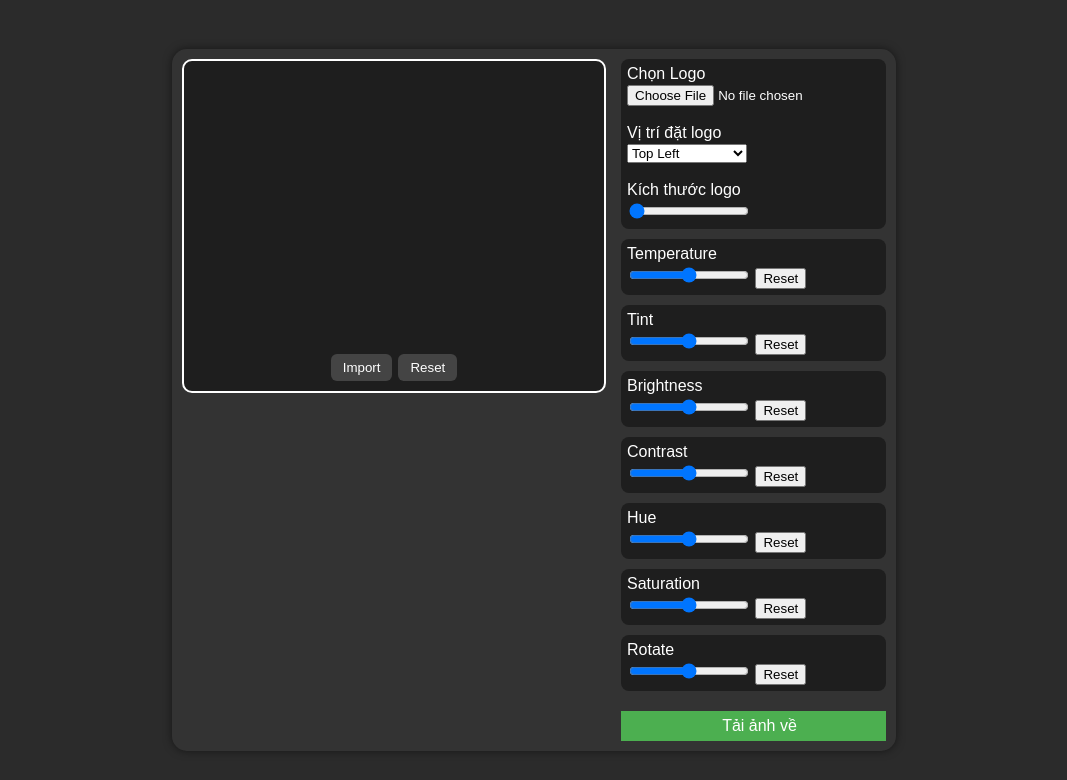
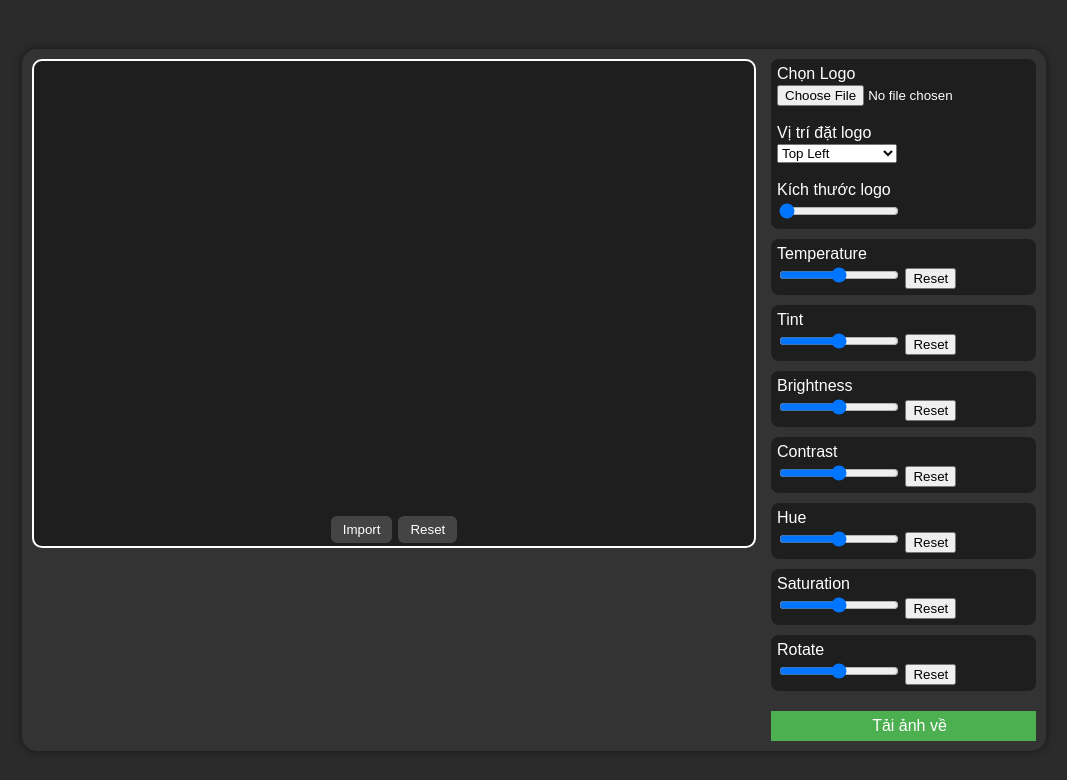
Before and after one commit to TheAnhhh1903/Chinh-sua-anh, a plain HTML site: page index.html in a window 1280 px wide. Shown: the whole page, without its empty margins (106-1173 px from the left). Drawn offline with Linux system fonts and the light colour scheme.

Commit message:
Thay doi

```diff
--- a/index.html
+++ b/index.html
@@ -9,7 +9,7 @@
 <body>
     <div class="container">
         <div class="canvas-wrapper">
-            <canvas id="canvas" width="400" height="260"></canvas>
+            <canvas id="canvas" width="700" height="455"></canvas>
             <div class="btns">
                 <button onclick="document.getElementById('upload').click()">Import</button>
                 <input type="file" id="upload" style="display: none" accept="image/*" onchange="loadImage(event)">
--- a/script.js
+++ b/script.js
@@ -91,9 +91,12 @@ function applyFilters() {
         data[i + 2] = clamp(data[i + 2] + brightness, 0, 255);
 
         // Áp dụng độ tương phản
-        data[i] = clamp((data[i] - 128) * (contrast / 100 + 1) + 128, 0, 255);
-        data[i + 1] = clamp((data[i + 1] - 128) * (contrast / 100 + 1) + 128, 0, 255);
-        data[i + 2] = clamp((data[i + 2] - 128) * (contrast / 100 + 1) + 128, 0, 255);
+        const contrastFactor = contrast / 100;
+        const adjustedContrast = contrastFactor > 0 ? 1 + contrastFactor : 1 + contrastFactor / 2; // Điều chỉnh hệ số khi contrast âm
+
+        data[i] = clamp((data[i] - 128) * adjustedContrast + 128, 0, 255);
+        data[i + 1] = clamp((data[i + 1] - 128) * adjustedContrast + 128, 0, 255);
+        data[i + 2] = clamp((data[i + 2] - 128) * adjustedContrast + 128, 0, 255);
 
         // Áp dụng các bộ lọc khác (nếu có)
         data[i] = clamp(data[i] + temp, 0, 255);
--- a/styles.css
+++ b/styles.css
@@ -19,13 +19,14 @@ body {
 .canvas-wrapper {
   border: 2px solid white;
   border-radius: 10px;
-  width: 420px;
-  height: 330px; /* tăng height để có chỗ cho nút */
+  width: 720px;
+  height: 485px;
   background: #1e1e1e;
   margin-right: 15px;
   display: flex;
-  flex-direction: column; /* sắp xếp theo chiều dọc */
-  align-items: center; /* căn giữa theo chiều ngang */
+  flex-direction: column;
+  align-items: center;
+  justify-content: space-between; /* Căn chỉnh các phần tử bên trong theo chiều dọc */
 }
 .controls {
   display: flex;
@@ -47,8 +48,7 @@ input[type=range], select {
 .btns {
   display: flex;
   gap: 6px;
-  margin-top: auto; /* đẩy nút xuống cuối */
-  padding-bottom: 10px; /* thêm padding cho đẹp */
+  padding-bottom: 10px;
 }
 .btns button {
   background: #444;
```
